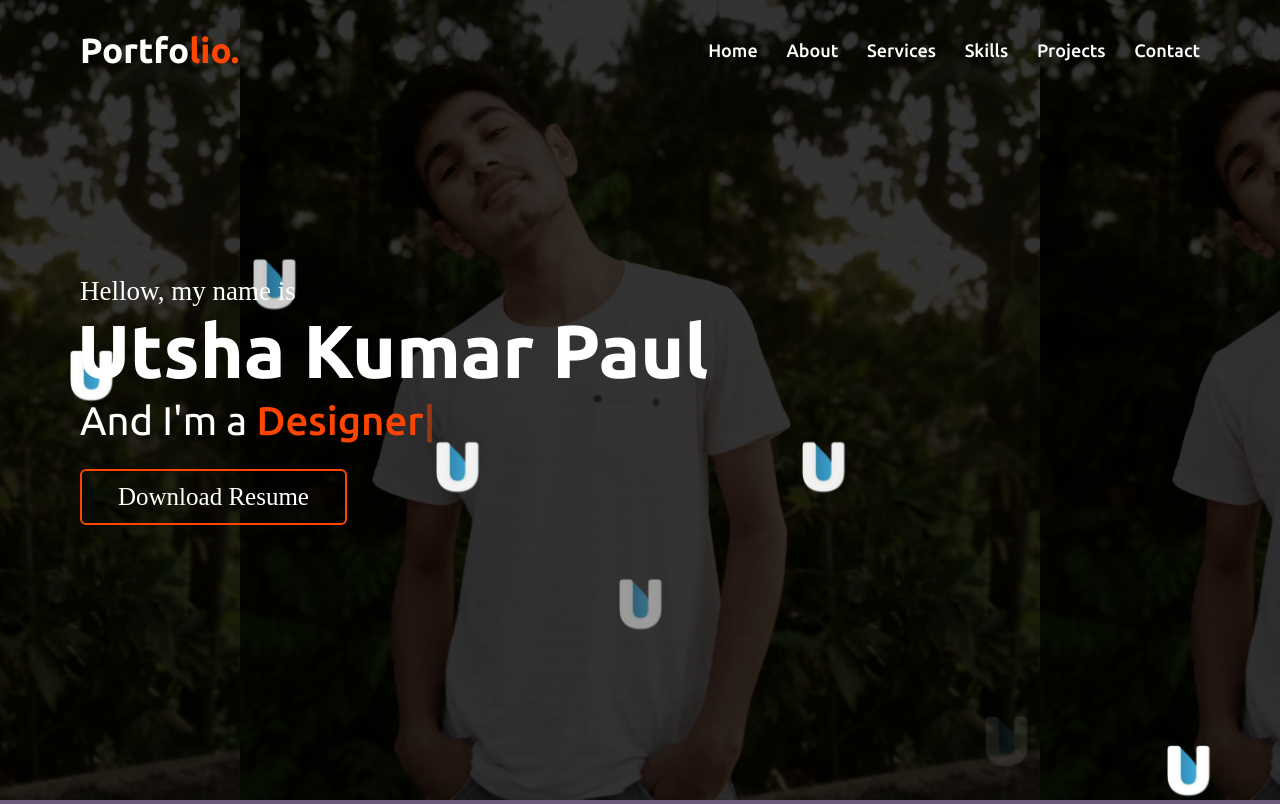
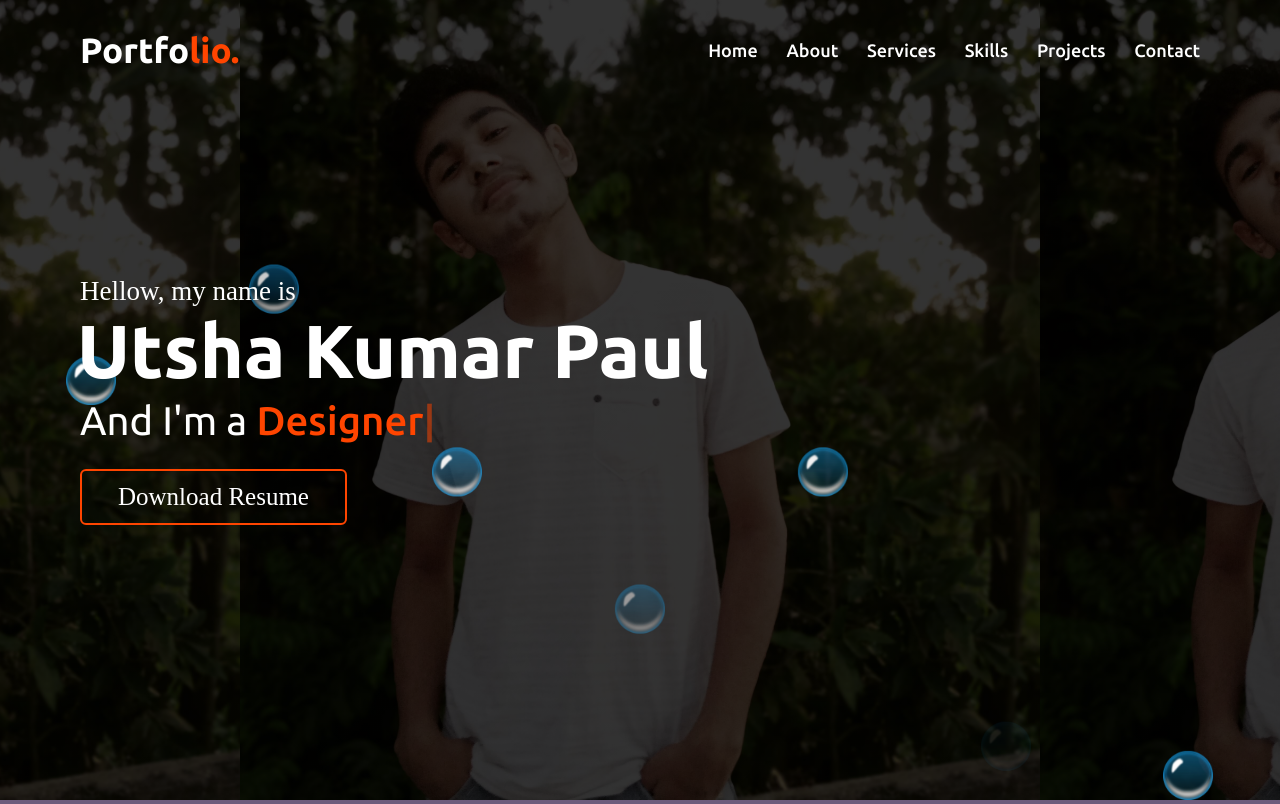
Before and after one commit to proloypaul/My_Portfolio, a plain HTML site: page index.html in a window 1280 px wide. Shown: the top 804 px of the page. Drawn offline with nearby package versions, Linux system fonts and the light colour scheme.

Commit message:
set bubble img

```diff
--- a/index.html
+++ b/index.html
@@ -38,13 +38,13 @@
 
     <!-- home section start-->
     <div class="bubbles">
-        <img src="U-letter.png" alt="Empty!"/>
-        <img src="U-letter.png" alt="Empty!"/>
-        <img src="U-letter.png" alt="Empty!"/>
-        <img src="U-letter.png" alt="Empty!"/>
-        <img src="U-letter.png" alt="Empty!"/>
-        <img src="U-letter.png" alt="Empty!"/>
-        <img src="U-letter.png" alt="Empty!"/>
+        <img src="bubble.png" alt="Empty!"/>
+        <img src="bubble.png" alt="Empty!"/>
+        <img src="bubble.png" alt="Empty!"/>
+        <img src="bubble.png" alt="Empty!"/>
+        <img src="bubble.png" alt="Empty!"/>
+        <img src="bubble.png" alt="Empty!"/>
+        <img src="bubble.png" alt="Empty!"/>
     </div>
     <section class="home" id="home">
         <div class="max-width">
```
Also changed, not shown: U-letter.png (deleted).
